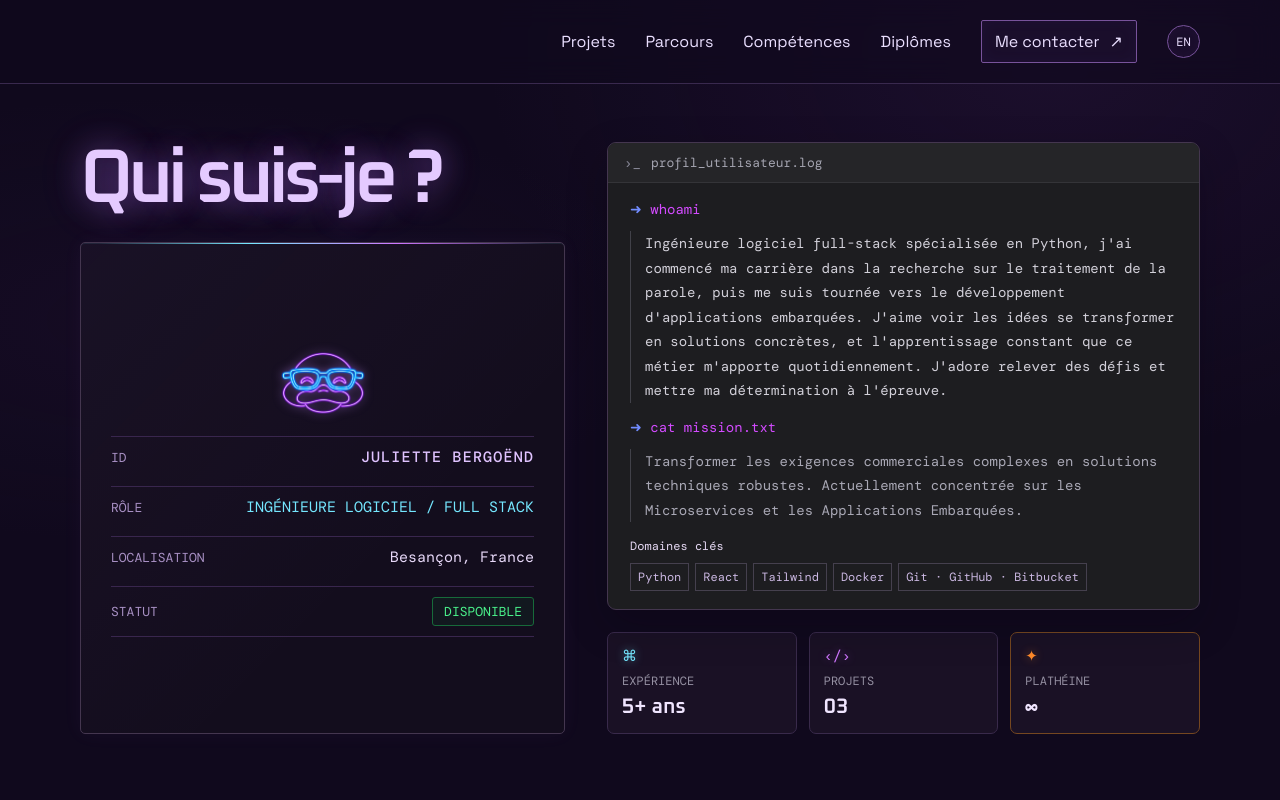
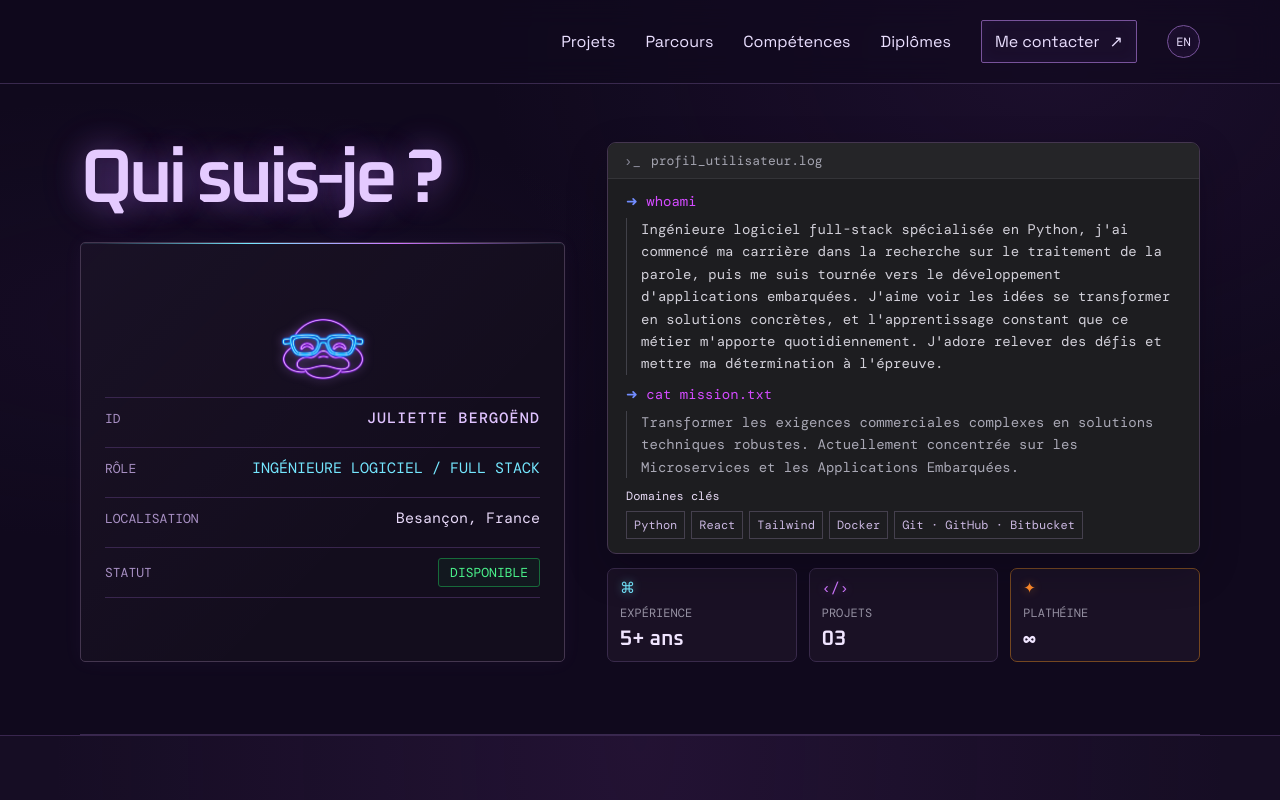
Before and after one commit to julietteBergoend/git-portfolio, a React (Vite) app in the folder portfolio/: page / in a window 1280 px wide. Shown: the top 800 px of the page. Built offline with nearby package versions, Linux system fonts and the light colour scheme.

Commit message:
Fix heigh

```diff
--- a/portfolio/src/App.css
+++ b/portfolio/src/App.css
@@ -585,13 +585,13 @@
   position: relative;
   overflow: hidden;
   flex: 1;
-  min-height: 320px;
+  min-height: 280px;
   display: flex;
   flex-direction: column;
   align-items: center;
   justify-content: center;
-  gap: 8px;
-  padding: 16px 30px;
+  gap: 4px;
+  padding: 12px 24px;
   border: 1px solid #49345c;
   border-radius: 5px;
   background:
@@ -673,7 +673,7 @@
   display: grid;
   min-width: 0;
   grid-template-rows: 1fr auto;
-  gap: 22px;
+  gap: 14px;
 }
 
 .profile-terminal {
@@ -689,7 +689,7 @@
   display: flex;
   align-items: center;
   gap: 10px;
-  min-height: 40px;
+  min-height: 36px;
   padding: 0 16px;
   border-bottom: 1px solid #343438;
   background: #252528;
@@ -705,12 +705,12 @@
 
 .terminal-content {
   display: grid;
-  gap: 15px;
-  padding: 17px 22px 18px;
+  gap: 10px;
+  padding: 13px 18px 14px;
 }
 
 .terminal-command {
-  margin: 0 0 13px;
+  margin: 0 0 8px;
   color: #d34bff;
   font-family: var(--mono);
   font-size: 14px;
@@ -727,7 +727,7 @@
   color: #d2d0d9;
   font-family: var(--mono);
   font-size: 14px;
-  line-height: 1.75;
+  line-height: 1.6;
 }
 
 .profile-platy-icon {
@@ -744,7 +744,7 @@
 }
 
 .terminal-subheading {
-  margin: 16px 0 9px;
+  margin: 10px 0 7px;
   color: #e6d9f4;
   font-family: var(--mono);
   font-size: 12px;
@@ -775,7 +775,7 @@
 
 .profile-stat {
   min-width: 0;
-  padding: 12px 14px;
+  padding: 8px 12px;
   border: 1px solid #392a4b;
   border-radius: 7px;
   background: #1a1125;
@@ -1328,8 +1328,8 @@
   }
 
   .profile-card {
-    min-height: 280px;
-    padding: 12px 20px;
+    min-height: 240px;
+    padding: 10px 16px;
   }
 
   .profile-fact {
@@ -1354,7 +1354,7 @@
   }
 
   .terminal-content {
-    padding: 17px 15px;
+    padding: 12px 15px;
   }
 
   .terminal-text {
```
